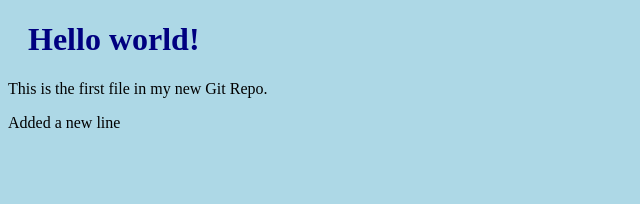
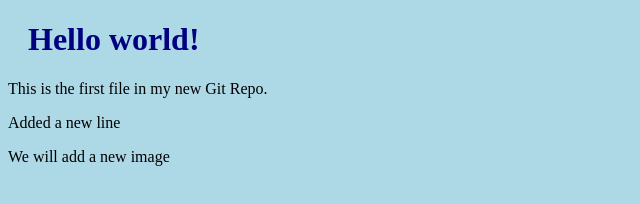
Before and after one commit to Soniabajpai/git-commands-tutorial, a plain HTML site: page index.html in a window 1280 px wide. Shown: the whole page, without its empty margins (0-640 px from the left). Drawn offline with Linux system fonts and the light colour scheme.

Commit message:
Added new text to new branch

```diff
--- a/index.html
+++ b/index.html
@@ -9,5 +9,6 @@
 <h1>Hello world!</h1>
 <p>This is the first file in my new Git Repo.</p>
 <p> Added a new line</p>
+<p>We will add a new image</p>
 </body>
 </html>
```
